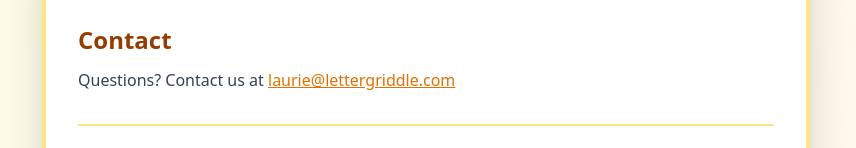
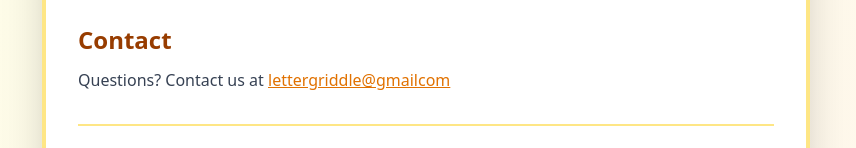
Before and after one commit to lauriegriddle/griddle-game, a Next.js app: page /terms in a window 1280 px wide. Shown: the part 1168-1316 px from the top of the page, without its empty margins (214-1070 px from the left). Built offline with nearby package versions, Linux system fonts and the light colour scheme.

Commit message:
Updated contact email to lettergriddle@gmail.com

```diff
--- a/app/privacy/page.js
+++ b/app/privacy/page.js
@@ -96,7 +96,7 @@ export default function Privacy() {
             <p>
               If you have questions about this Privacy Policy, please contact us at:{' '}
               <a href="mailto:laurie@lettergriddle.com" className="text-amber-600 hover:text-amber-700 underline">
-                laurie@lettergriddle.com
+                lettergriddle@gmail.com
               </a>
             </p>
           </section>
--- a/app/terms/page.js
+++ b/app/terms/page.js
@@ -72,8 +72,8 @@ export default function Terms() {
             <h2 className="text-2xl font-bold text-amber-800 mb-3">Contact</h2>
             <p>
               Questions? Contact us at{' '}
-              <a href="mailto:laurie@lettergriddle.com" className="text-amber-600 hover:text-amber-700 underline">
-                laurie@lettergriddle.com
+              <a href="mailto:lettergriddle.gmail.com" className="text-amber-600 hover:text-amber-700 underline">
+                lettergriddle@gmailcom
               </a>
             </p>
           </section>
```
